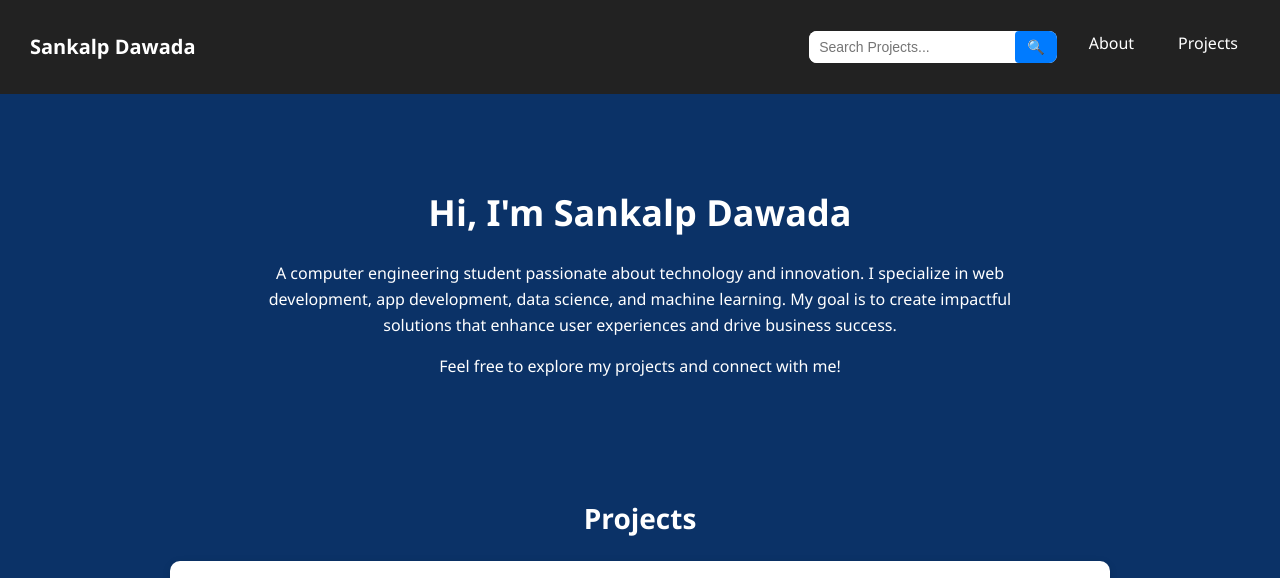
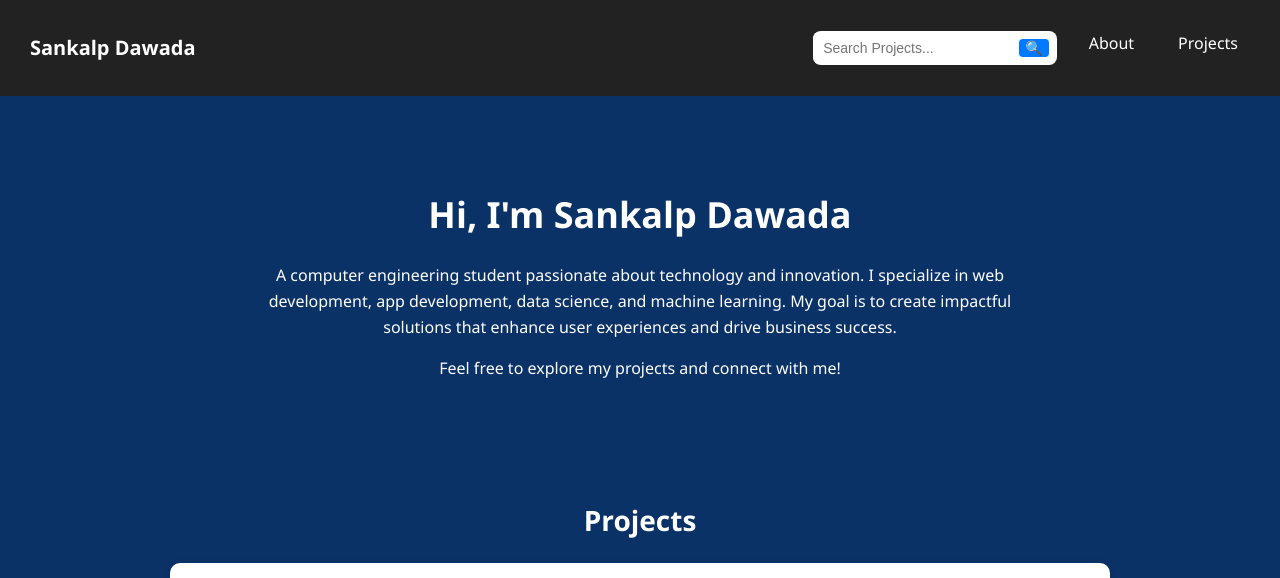
Before and after one commit to Sankalp-Dawada/Portfolio, a plain HTML site: page index.html in a window 1280 px wide. Shown: the top 578 px of the page. Drawn offline with Linux system fonts and the light colour scheme.

Commit message:
Update footer button styling: adjust padding and add margin

```diff
--- a/style.css
+++ b/style.css
@@ -139,7 +139,8 @@ footer {
     background-color: #007BFF;
     border: none;
     color: white;
-    padding: 8px 12px;
+    /* padding: 8px 12px; */
+    margin: 8px;
     cursor: pointer;
     border-radius: 4px;
     font-size: 14px;
```
